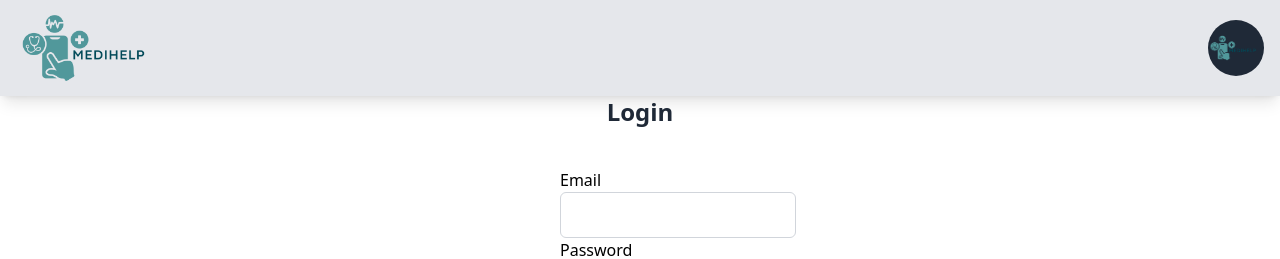
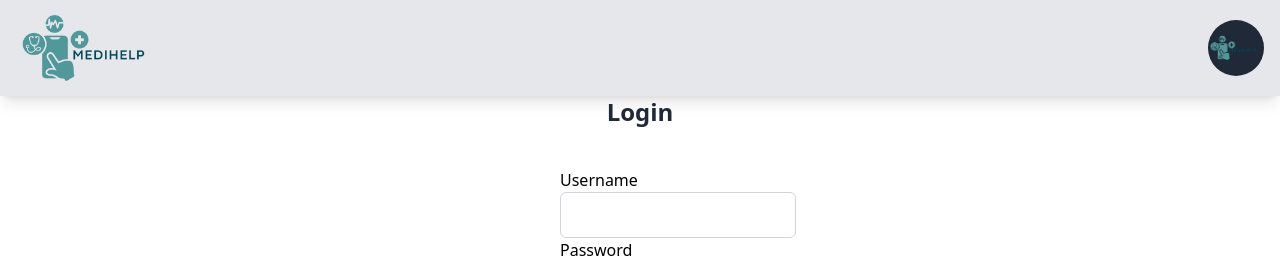
Before and after one commit to ALLHUBS-Jan-2024-Liftoff/max-group-Plumbob-programmers, a React (Vite) app in the folder MediHelp-ui/: page /login in a window 1280 px wide. Shown: the top 259 px of the page. Built offline with nearby package versions, Linux system fonts and the light colour scheme.

Commit message:
should just be the MediHelp-ui Folder

```diff
--- a/MediHelp-ui/package.json
+++ b/MediHelp-ui/package.json
@@ -10,8 +10,8 @@
     "preview": "vite preview"
   },
   "dependencies": {
-    "@headlessui/react": "^2.1.2",
-    "axios": "^1.7.3",
+    "@headlessui/react": "^2.1.3",
+    "axios": "^1.7.5",
     "cors": "^2.8.5",
     "http-proxy-middleware": "^3.0.0",
     "react": "^18.3.1",
--- a/MediHelp-ui/src/components/ClinicData.jsx
+++ b/MediHelp-ui/src/components/ClinicData.jsx
@@ -4,7 +4,7 @@ import genHospital from "../images/genHospital.png";
 import childrenHospital from "../images/childrenHospital.png";
 import psychiatric from "../images/psychiatric.png";
 import DoD from "../images/DoD.png";
-import veteransHospital from "../images/VeteransHospital.png";
+import veteransHospital from "../images/veteransHospital.png";
 import criticalHospital from "../images/criticalHospital.png";
 
 import PopUp from "./PopUp";
--- a/MediHelp-ui/src/components/Login/LoginForm.jsx
+++ b/MediHelp-ui/src/components/Login/LoginForm.jsx
@@ -14,9 +14,12 @@ const loginform = () => {
     });
   };
 
-  const handleSubmit = (e) => {
+  const handleSubmit = async (e) => {
     e.preventDefault();
     console.log('Login Data:', loginData);
+    await axios.post("http://localhost:8080/auth/login", formData)
+    window.location.href = '/';
+    alert('Successfully logged in');
 
   };
 
@@ -26,12 +29,12 @@ const loginform = () => {
       <h2 className='text-gray-800 text-center text-2xl font-bold'>Login</h2>
       <div className='w-40 mb-8 mx-auto block py-10'>
         <div>
-          <label>Email</label>
+          <label>Username</label>
           <input
           className='class="w-full text-gray-800 text-sm border border-gray-300 px-4 py-3 rounded-md outline-blue-600"'
-            type="email"
-            name="email"
-            value={loginData.email}
+            type="username"
+            name="username"
+            value={loginData.username}
             onChange={handleChange}
             required
           />
--- a/MediHelp-ui/src/components/Login/Registration.jsx
+++ b/MediHelp-ui/src/components/Login/Registration.jsx
@@ -19,7 +19,7 @@ const Registration = () => {
   const handleSubmit = async (e) => {
     e.preventDefault();
     console.log('Registration Data:', formData);
-    await axios.post("http://localhost:8080/register", formData)
+    await axios.post("http://localhost:8080/auth/register", formData)
     window.location.href = '/';
     alert('Successfully registered');
 
--- a/MediHelp-ui/src/components/PopUp.jsx
+++ b/MediHelp-ui/src/components/PopUp.jsx
@@ -3,7 +3,7 @@ import genHospital from "../images/genHospital.png";
 import childrenHospital from "../images/childrenHospital.png";
 import psychiatric from "../images/psychiatric.png";
 import DoD from "../images/DoD.png";
-import veteransHospital from "../images/VeteransHospital.png";
+import veteransHospital from "../images/veteransHospital.png";
 import criticalHospital from "../images/criticalHospital.png";
 import googleMaps from "../images/google.png";
 export default function PopUp({ openPopUp, closePopUp, data }) {
```
Also changed, not shown: 1 other file (tests, documents, lock files or other folders).
